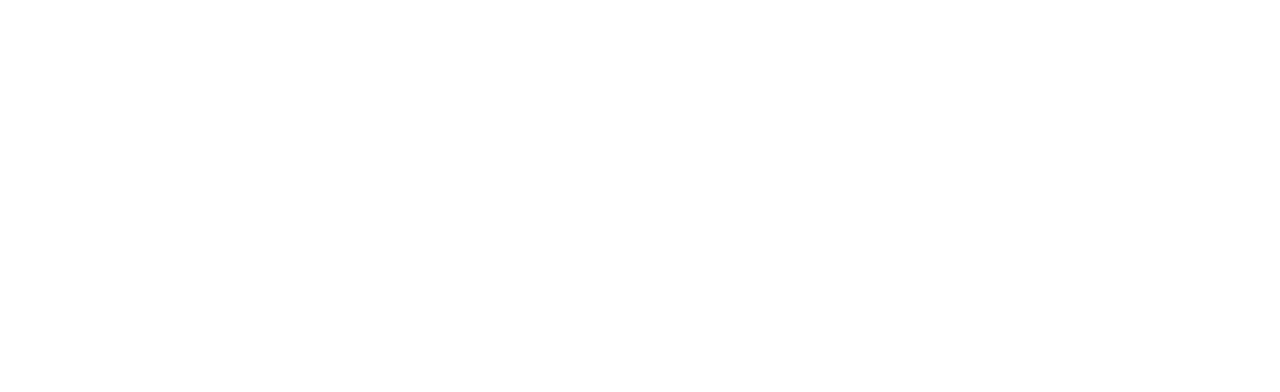
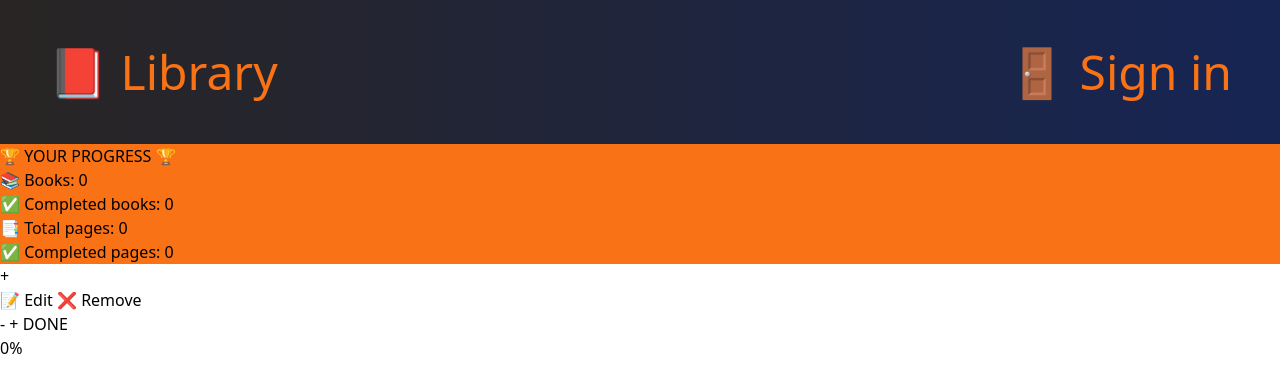
Before and after one commit to Azkanorouzi/Library, a website: page index.html in a window 1280 px wide. Drawn offline with Linux system fonts and the light colour scheme.

Commit message:
🏠 Do html

```diff
--- a/index.html
+++ b/index.html
@@ -7,5 +7,51 @@
     <title>Document</title>
     <link rel="stylesheet" href="style.css" />
   </head>
-  <body></body>
+  <body class="h-screen w-screen">
+    <header>
+      <nav
+        class="w-full bg-gradient-to-r from-stone-800 to-blue-950 text-orange-500 flex justify-between p-12 lg:text-5xl items-center"
+      >
+        <h1>📕 Library</h1>
+        <button>🚪 Sign in</button>
+        <button class="lg:hidden">|||</button>
+      </nav>
+    </header>
+    <main>
+      <aside class="bg-orange-500 w-">
+        <h2>🏆 YOUR PROGRESS 🏆</h2>
+        <!-- Pages -->
+        <section>
+          <p><span>📚 Books:</span> <span>0</span></p>
+          <p><span>✅ Completed books:</span> <span>0</span></p>
+          <p><span>📑 Total pages:</span> <span>0</span></p>
+          <p><span>✅ Completed pages:</span> <span>0</span></p>
+        </section>
+      </aside>
+      <!-- Main section -->
+      <section>
+        <div>
+          <p>+</p>
+        </div>
+        <article>
+          <div>
+            <button>📝 Edit</button>
+            <button>❌ Remove</button>
+          </div>
+          <div></div>
+          <div>
+            <button>-</button>
+            <button>+</button>
+            <button>DONE</button>
+          </div>
+        </article>
+        <!-- Progress bar -->
+        <div class="progressbar">
+          <div class="progress">0%</div>
+        </div>
+      </section>
+    </main>
+
+    <script src="app.js"></script>
+  </body>
 </html>
--- a/package.json
+++ b/package.json
@@ -10,6 +10,11 @@
   "author": "",
   "license": "ISC",
   "devDependencies": {
+    "eslint": "^8.39.0",
+    "eslint-config-standard": "^17.0.0",
+    "eslint-plugin-import": "^2.27.5",
+    "eslint-plugin-n": "^15.7.0",
+    "eslint-plugin-promise": "^6.1.1",
     "tailwindcss": "^3.3.2"
   }
 }
--- a/tailwind.config.js
+++ b/tailwind.config.js
@@ -1,6 +1,6 @@
 /** @type {import('tailwindcss').Config} */
 module.exports = {
-  content: ['./input.css'],
+  content: ['./index.html'],
   theme: {
     extend: {},
   },
```
Also changed, not shown: .eslintrc.js (added), style.css, 1 other file.
